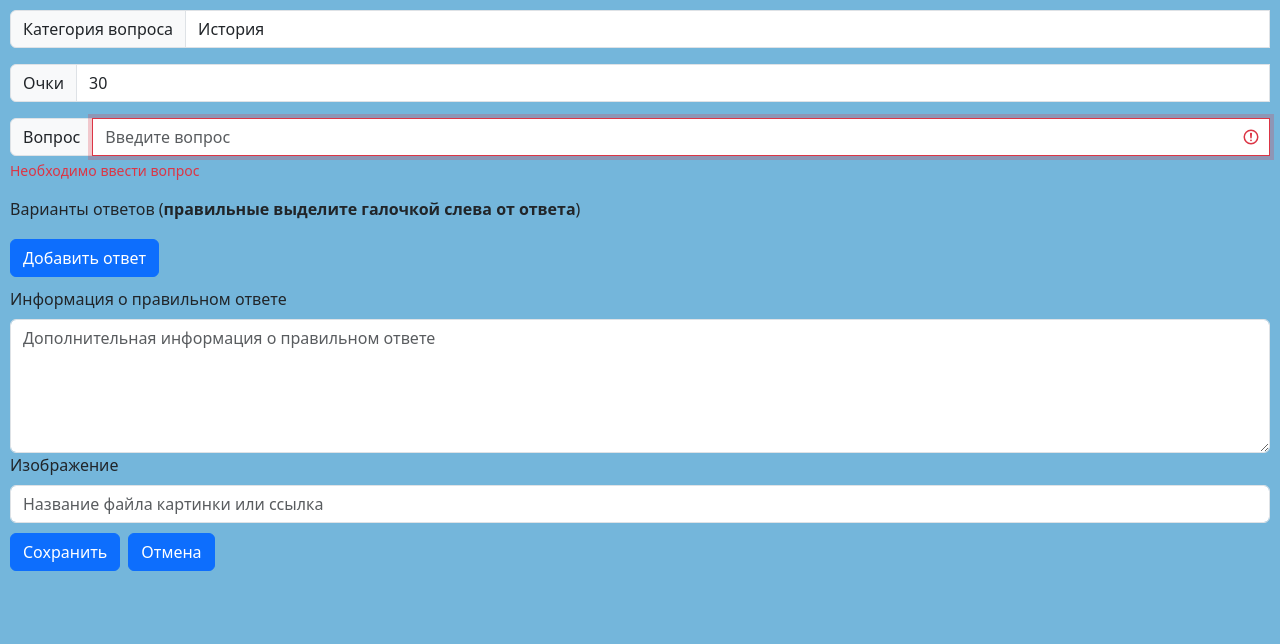
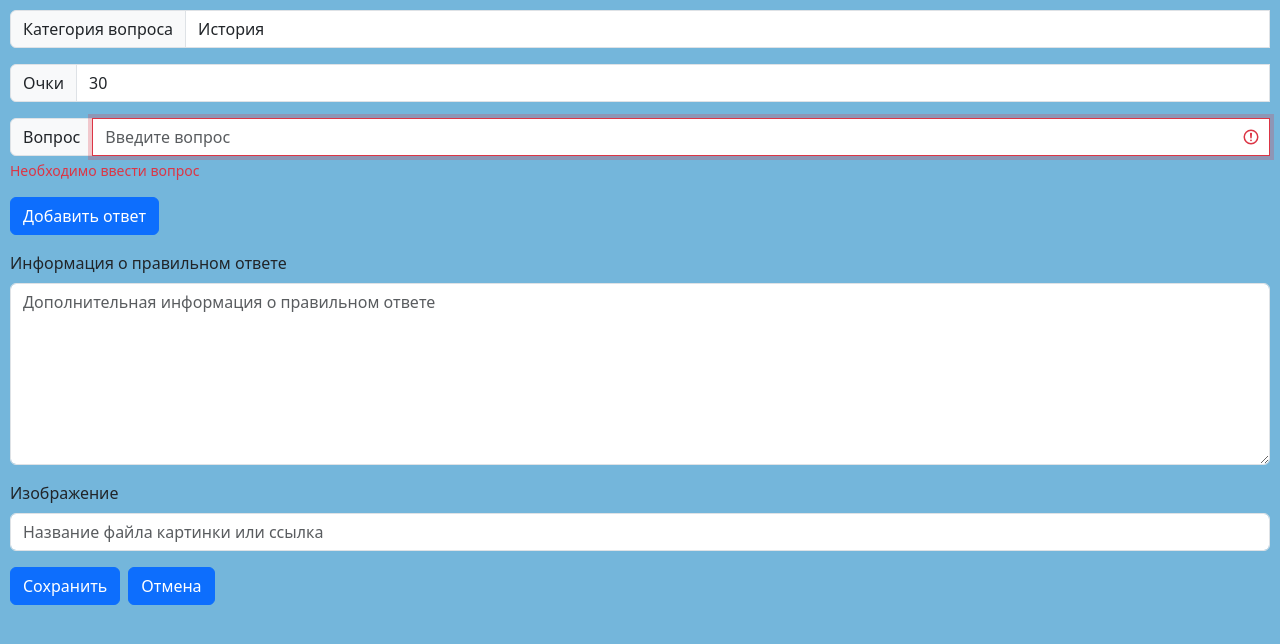
Before and after one commit to ndm234234/quizeditor, a React (Create React App) app: page / in a window 1280 px wide. Both pictures are taken after a click on the button "Новый вопрос". Shown: the top 644 px of the page. Built offline with nearby package versions, Linux system fonts and the light colour scheme.

Commit message:
Выравнивание

```diff
--- a/src/App.css
+++ b/src/App.css
@@ -42,11 +42,6 @@
   text-align: center;
 }
 
-.buttonPanel {
-  padding-top: 10px;
-  padding-bottom: 10px;
-}
-
 .closeButton {
   height: auto !important;
   width: 30px !important;
--- a/src/QuestionPanel.js
+++ b/src/QuestionPanel.js
@@ -52,28 +52,29 @@ function QuestionPanel(props) {
             <Form.Control.Feedback type="invalid">Необходимо ввести вопрос</Form.Control.Feedback>
         </InputGroup>
         <div>
-          <Form.Label>Варианты ответов (<b>правильные выделите галочкой слева от ответа</b>)</Form.Label>
           <AnswersDisplay answers={props.answers}
                           updateAnswerText={props.updateAnswerText}
                           updateAnswerCorrect={props.updateAnswerCorrect} deleteAnswer={props.deleteAnswer}
                           validated={validated} />
-          <div className="buttonPanel">
+          <Form.Group className="mb-3">
               <Button id="add_answer_button" onClick={() => {
                 props.setAnswers(answers => [...answers, { name: "", correct: 0, id: uuid() }]);
                 } }>Добавить ответ</Button>
+          </Form.Group>
         </div>
-        </div>
-        <div>
+        <Form.Group className="mb-3">
             <Form.Label>Информация о правильном ответе</Form.Label>
-          <Form.Control placeholder="Дополнительная информация о правильном ответе" as="textarea" rows={5}
+            <Form.Control placeholder="Дополнительная информация о правильном ответе" as="textarea" rows={7}
               value={props.info != null ? props.info : ""}
               onChange={e => props.setInfo(e.target.value)}/>
+        </Form.Group>
+        <Form.Group className="mb-3">
           <Form.Label>Изображение</Form.Label>
           <Form.Control placeholder="Название файла картинки или ссылка"
             value={props.infoImg != null ? props.infoImg : ""}
             onChange={e => props.setInfoImg(e.target.value)} />
-        </div>
-        <div className="buttonPanel">
+        </Form.Group>
+        <Form.Group className="mb-3">
             <ButtonGroup className="me-2">
                 <Button onClick={() => {
                     var item =
@@ -97,37 +98,41 @@ function QuestionPanel(props) {
                 <Button onClick={() => props.cancel()}
                  >Отмена</Button>
             </ButtonGroup>
-        </div>
+          </Form.Group>
         </>
       );
   }
 
   function AnswersDisplay(props) {
     return (
-    <div>
+      <>
+        {props.answers.length > 0 &&
+          <Form.Group className="mb-3">
+              <Form.Label>Варианты ответов (<b>правильные ответ(ы) выделите галочкой слева от ответа</b>)
+            </Form.Label></Form.Group>}
+        <Form.Group className="mb-3">
           {props.answers.map((item, index) => {
             return (
               <div key={item.id}>
                 <InputGroup className="mt-3 InputAnswers">
-                <InputGroup.Checkbox defaultChecked = {item.correct}
-                onChange={(e) => props.updateAnswerCorrect(e.target.checked, index)}
-                />
-                <Form.Control placeholder="Введите ответ" defaultValue = {item.name} autoFocus={item.name.length==0}
+                  <InputGroup.Checkbox defaultChecked={item.correct}
+                    onChange={(e) => props.updateAnswerCorrect(e.target.checked, index)} />
+                  <Form.Control placeholder="Введите ответ" defaultValue={item.name} autoFocus={item.name.length == 0}
                     onChange={(e) => props.updateAnswerText(e.target.value, index)}
                     onKeyDown={event => {
-//                  if (event.key === "Enter") {
-//                    document.getElementById('add_answer_button').click()
-//                  }
-                }}
-                isInvalid={props.validated && item.name.length == 0}
-                />
-                <CloseButton className="closeButton" onClick={() => props.deleteAnswer(index)}/>
+                        if (event.key === "Enter" && props.answers.filter(i => i.name.length == 0).length == 0) {
+                            document.getElementById('add_answer_button').click()
+                        }
+                    } }
+                    isInvalid={props.validated && item.name.length == 0} />
+                  <CloseButton className="closeButton" onClick={() => props.deleteAnswer(index)} />
                   <Form.Control.Feedback type="invalid">Необходимо ввести текст ответа</Form.Control.Feedback>
                 </InputGroup>
               </div>
             );
           })}
-    </div>
+        </Form.Group>
+      </>
     );
   }
 
```
Lines whose indentation alone changed are shown as unchanged.
